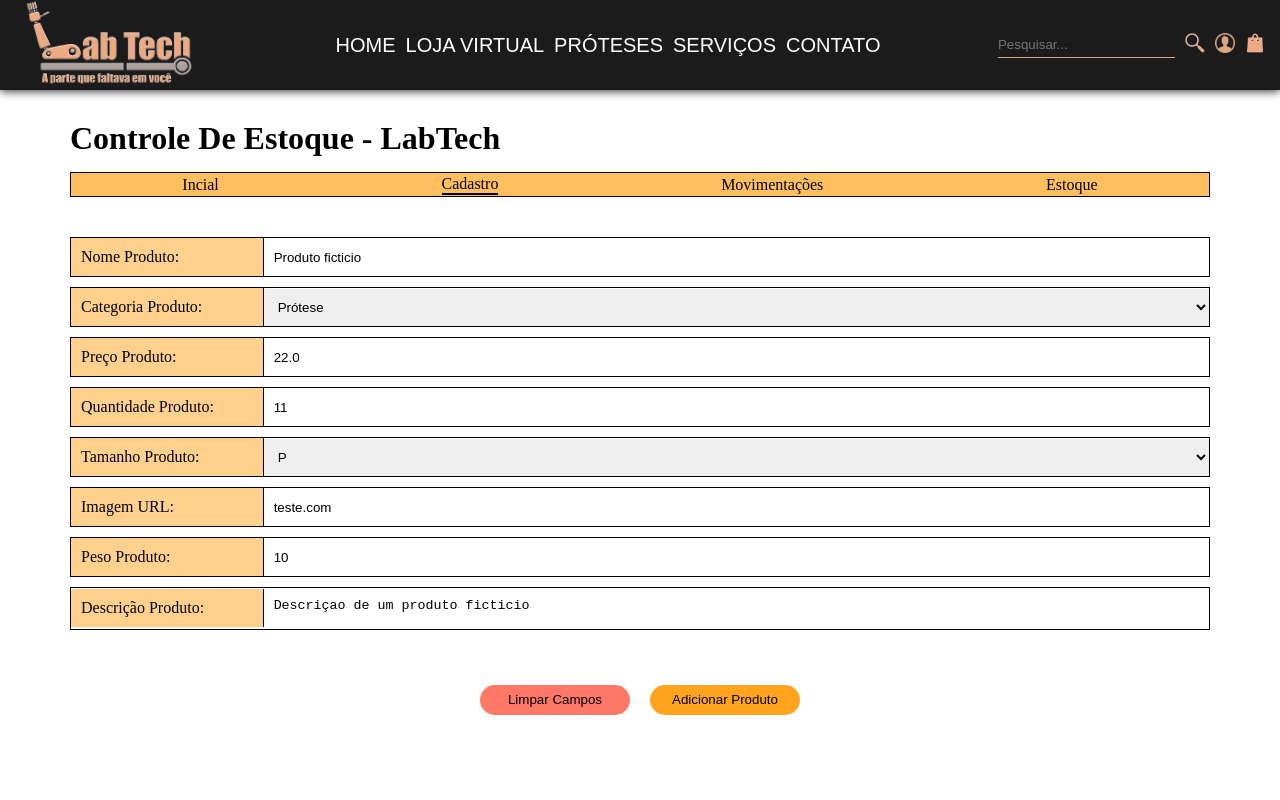
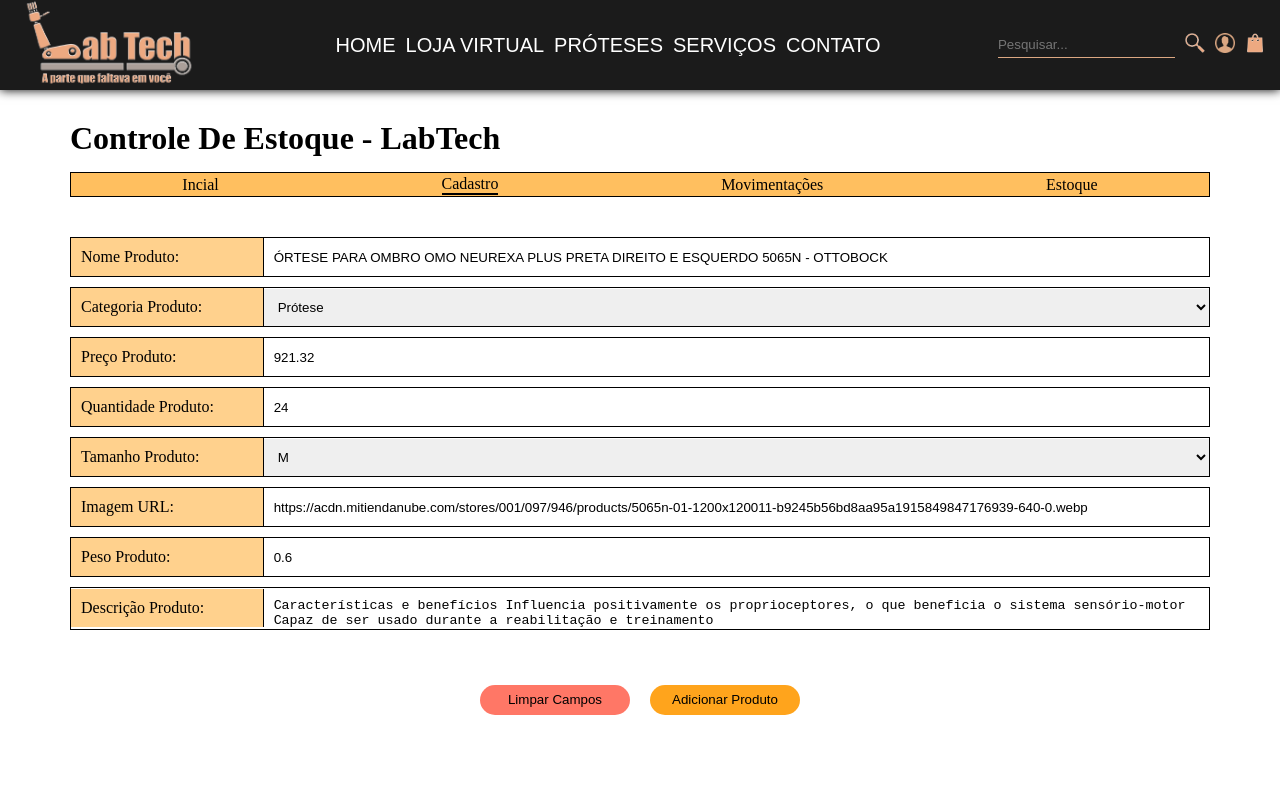
Before and after one commit to EvanJoseph78/LabTech-EngII, an Angular app: page /admin in a window 1280 px wide. Shown: the top 800 px of the page. Built offline with nearby package versions, Linux system fonts and the light colour scheme.

Commit message:
cadastro de produtos finalizado

```diff
--- a/src/app/pages/admin/admin/cadastro/cadastro.component.html
+++ b/src/app/pages/admin/admin/cadastro/cadastro.component.html
@@ -18,18 +18,18 @@
       </select>
     </div>
   </div>
-
+  <!-- {{ valorMaisFrete | currency: "BRL" : "symbol" : "1.2-2" }} -->
   <div class="box-cadastro">
     <div class="box-left">Preço Produto:</div>
     <div class="box-right">
-      <input type="text" name="" value="" placeholder="R$" [(ngModel)]="valor" />
+      <input type="number" name="" value="" placeholder="R$" [(ngModel)]="valor" />
     </div>
   </div>
 
   <div class="box-cadastro">
     <div class="box-left">Quantidade Produto:</div>
     <div class="box-right">
-      <input type="text" name="" value="" placeholder="quantidade" [(ngModel)]="quantidade" />
+      <input type="number" name="" value="" placeholder="quantidade" [(ngModel)]="quantidade" />
     </div>
   </div>
 
@@ -54,7 +54,7 @@
   <div class="box-cadastro">
     <div class="box-left">Peso Produto:</div>
     <div class="box-right">
-      <input type="text" name="" value="" placeholder="kg" [(ngModel)]="peso" />
+      <input type="number" name="" value="" placeholder="kg" [(ngModel)]="peso" />
     </div>
   </div>
 
@@ -67,7 +67,9 @@
   </div>
 
   <div class="botoes">
-    <button type="" class="limpar">Limpar Campos</button>
+    <button type="" class="limpar" (click)="limparCampos()">
+      Limpar Campos
+    </button>
     <button type="" class="adicionar" (click)="adicionarProduto()">
       Adicionar Produto
     </button>
--- a/src/app/pages/admin/admin/cadastro/cadastro.component.ts
+++ b/src/app/pages/admin/admin/cadastro/cadastro.component.ts
@@ -1,4 +1,6 @@
 import { Component } from '@angular/core';
+import { Produto } from 'src/app/shared/models/produtos.model';
+import { MovimentacaoService } from 'src/app/shared/service/movimentacao.service';
 
 @Component({
   selector: 'app-cadastro',
@@ -6,15 +8,20 @@
   styleUrls: ['./cadastro.component.css'],
 })
 export class CadastroComponent {
+  constructor(private movimentacaoService: MovimentacaoService) { }
+
   categoria: string = 'Prótese';
-  descricao: string = 'Descriçao de um produto ficticio';
+  descricao: string =
+    'Características e benefícios Influencia positivamente os proprioceptores, o que beneficia o sistema sensório-motor Capaz de ser usado durante a reabilitação e treinamento';
   // idproduto: string = '';
-  nome: string = 'Produto ficticio';
-  peso: string = '10';
-  quantidade: string = '11';
-  tamanho: string = 'P';
-  urlimg: string = 'teste.com';
-  valor: string = '22.0';
+  nome: string =
+    'ÓRTESE PARA OMBRO OMO NEUREXA PLUS PRETA DIREITO E ESQUERDO 5065N - OTTOBOCK';
+  peso: string = '0.6';
+  quantidade: string = '24';
+  tamanho: string = 'M';
+  urlimg: string =
+    'https://acdn.mitiendanube.com/stores/001/097/946/products/5065n-01-1200x120011-b9245b56bd8aa95a1915849847176939-640-0.webp';
+  valor: string = '921.32';
 
   adicionarProduto() {
     const dados = {
@@ -27,5 +34,32 @@
       peso: this.peso,
       descricao: this.descricao,
     };
+
+    const produto: Produto = {
+      nome: this.nome,
+      descricao: this.descricao,
+      idproduto: '',
+      peso: this.peso,
+      quantidade: Number(this.quantidade),
+      tamanho: this.tamanho,
+      urlimg: this.urlimg,
+      valor: Number(this.valor),
+      categoria: this.categoria,
+    };
+
+    this.movimentacaoService.adicionarProduto(produto).subscribe((res) => {
+      console.log(res);
+    });
+  }
+
+  limparCampos() {
+    this.categoria = 'Prótese';
+    this.descricao = '';
+    this.nome = '';
+    this.peso = '';
+    this.quantidade = '';
+    this.tamanho = 'P';
+    this.urlimg = '';
+    this.valor = '';
   }
 }
--- a/src/app/shared/service/movimentacao.service.ts
+++ b/src/app/shared/service/movimentacao.service.ts
@@ -1,6 +1,7 @@
 import { HttpClient } from '@angular/common/http';
 import { Injectable } from '@angular/core';
 import { Observable, tap } from 'rxjs';
+import { Produto } from '../models/produtos.model';
 
 @Injectable({
   providedIn: 'root',
@@ -8,15 +9,14 @@
 export class MovimentacaoService {
   private apiUrlMovimentacao = 'http://localhost:5000/admin/movimentacao/saida';
   private apiUrlEstoque = 'http://localhost:5000/admin/estoque';
+  private apiUrlNovoProduto = 'http://localhost:5000/admin/adicionar/produto';
 
   constructor(private http: HttpClient) { }
-  listaSaidaProdutos1: any = [];
 
   getMovimentacaoSaida(): Observable<any> {
     return this.http.get(this.apiUrlMovimentacao).pipe(
       tap((dados: any) => {
-        this.listaSaidaProdutos1 = dados.movimentacao_saida;
-        // console.log(this.listaSaidaProdutos1);
+        // this.listaSaidaProdutos1 = dados.movimentacao_saida;
       }),
     );
   }
@@ -25,34 +25,7 @@
     return this.http.get(this.apiUrlEstoque);
   }
 
-  listaSaidaProdutos: any = [
-    {
-      data: '10-10-10',
-      classificacao: 'protese',
-      nome: 'Braço robótico',
-      quantidade: 2,
-      custoUnitario: 10,
-    },
-    {
-      data: '10-10-10',
-      classificacao: 'protese',
-      nome: 'Perna robótica',
-      quantidade: 6,
-      custoUnitario: 10,
-    },
-    {
-      data: '10-10-11',
-      classificacao: 'protese',
-      nome: 'Perna robótica',
-      quantidade: 6,
-      custoUnitario: 10,
-    },
-    {
-      data: '10-10-12',
-      classificacao: 'eletronico',
-      nome: 'Smartphone',
-      quantidade: 10,
-      custoUnitario: 300,
-    },
-  ];
+  adicionarProduto(produto: Produto): Observable<any> {
+    return this.http.post(this.apiUrlNovoProduto, produto);
+  }
 }
```
Also changed, not shown: 1 other file (tests, documents, lock files or other folders).
